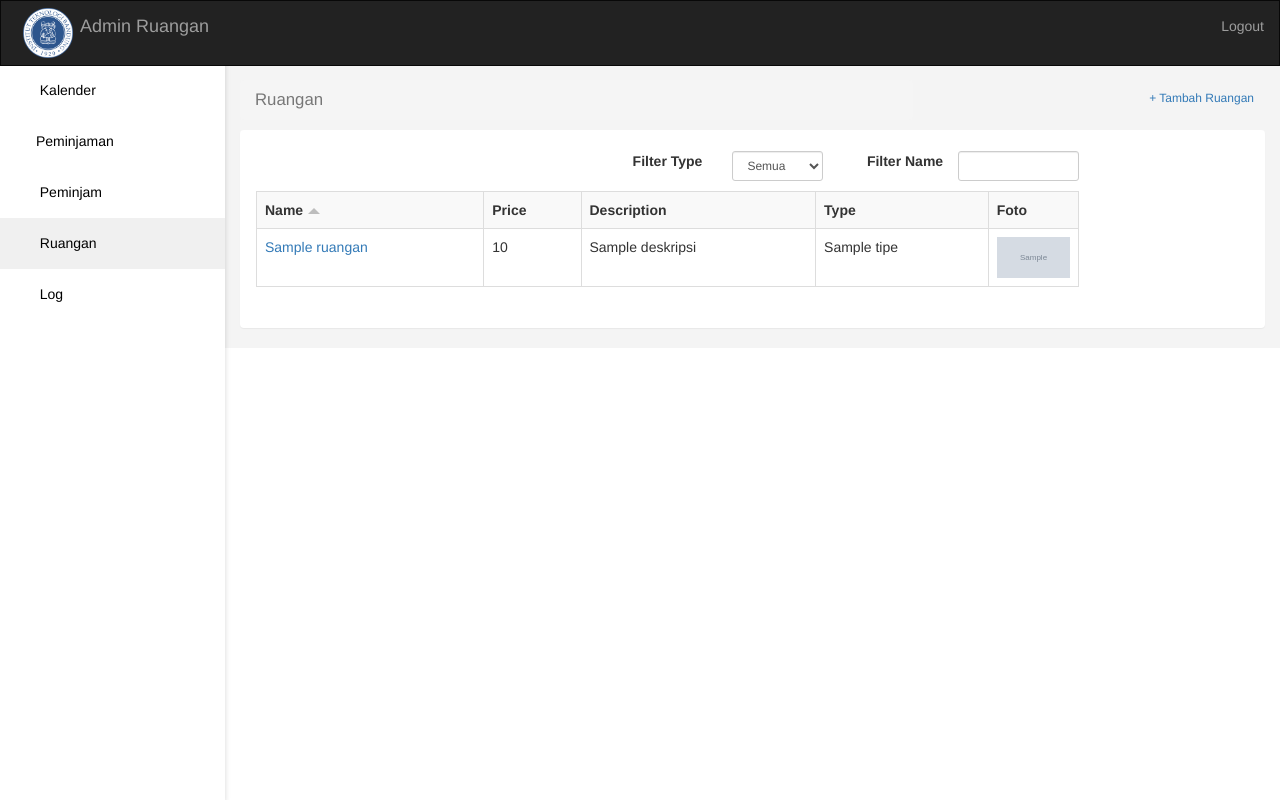
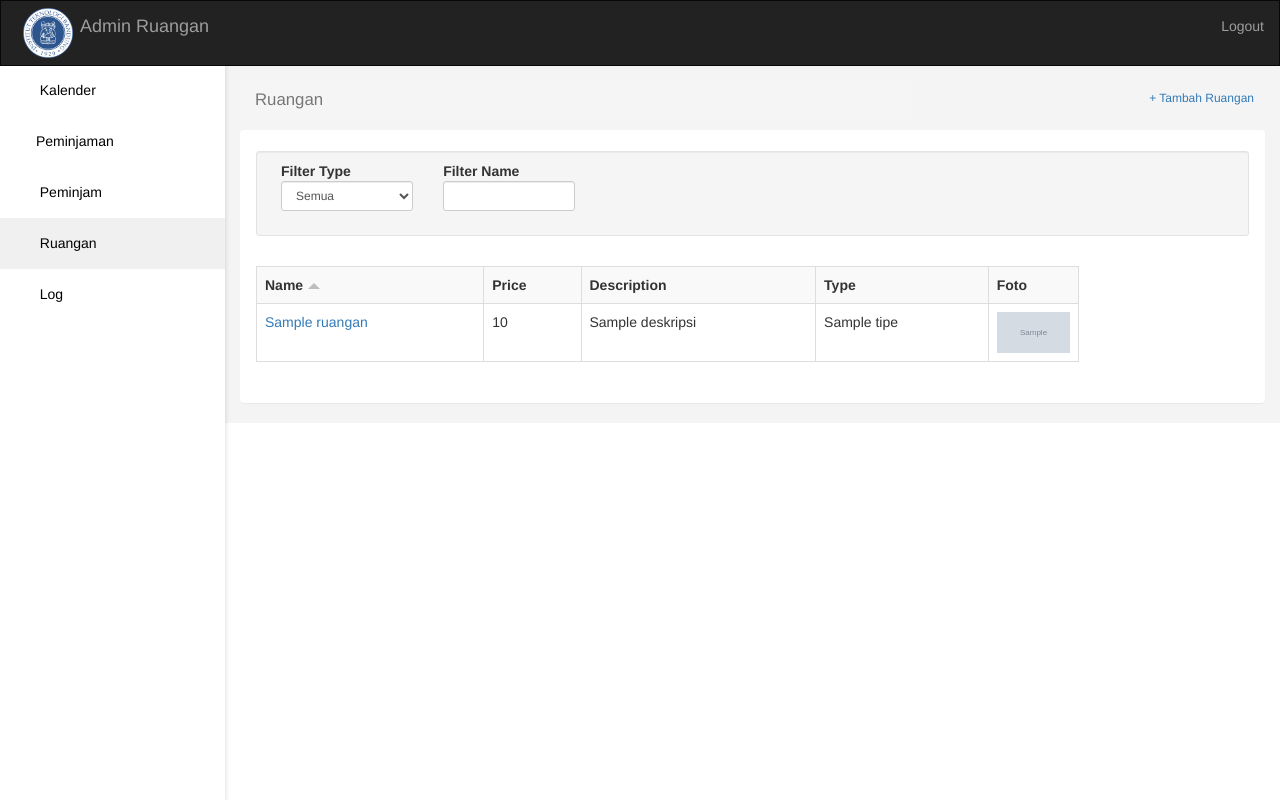
Before and after one commit to harryawk/sarpras_website, a Django app: template ruangan/templates/ruangan/index.html in a window 1280 px wide. Run offline with Django 3.2, Linux system fonts and the light colour scheme; the template is opened without the code that fills it: most values are stand-ins (such as "Sample title", 1, 10 or a date in 2020); grey boxes marked "Sample" are stand-in pictures; some libraries are stand-ins or nearby versions; some web fonts are replaced.

Commit message:
change filtering field layout for Ruangan page

```diff
--- a/ruangan/templates/ruangan/index.html
+++ b/ruangan/templates/ruangan/index.html
@@ -145,6 +145,8 @@
         </div>
     </div>
     <div class="panel container-fluid">
+
+		<!--
         <div class="row" style="margin-bottom: 10px">
             <div class="col-lg-offset-4 col-lg-6">
                 <div class="form-group" style="text-align: right; margin-top: 10px">
@@ -164,7 +166,29 @@
                 </div>
             </div>
         </div>
+		-->
 
+		<div class="container-fluid" style="margin-bottom: 10px;margin-top: 10px">
+            <div class="row well well-sm">
+
+				<!-- EXPERIMENT -->
+				<div class="form-group col-lg-2 col-md-6 col-sm-6">
+                	<span><b>Filter Type</b></span>
+                	<select ng-model="filterTipe" id="id_tipe" class="form-control input-sm">
+						<option value="" selected>Semua</option>
+						<option value="Ruang">Ruangan</option>
+						<option value="Lapangan">Lapangan</option>
+						<option value="Selasar">Selasar</option>
+					</select>
+				</div>
+				<div class="form-group col-lg-2 col-md-6 col-sm-6">
+                    <span><b>Filter Name</b></span>
+                    <input type="text" name="nama" id="id_nama" class="form-control input-sm" ng-model = "filterNama"/>
+                </div>
+				<!-- END OF EXPERIMENT -->
+
+			</div>
+		</div>
 
         <div class="row">
             <div class="col-lg-10">
```
